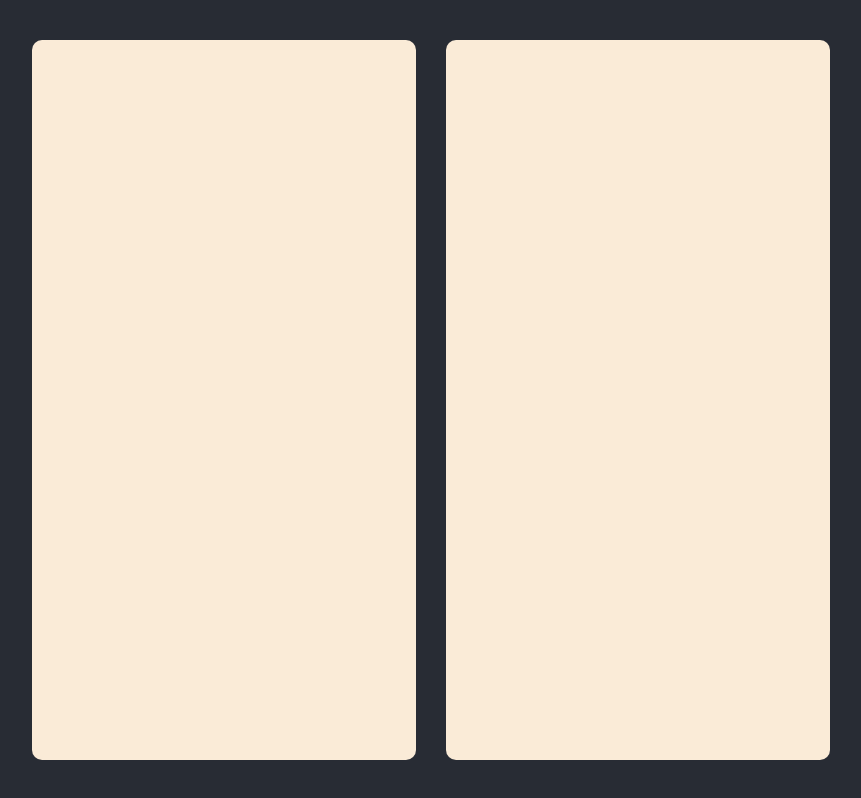
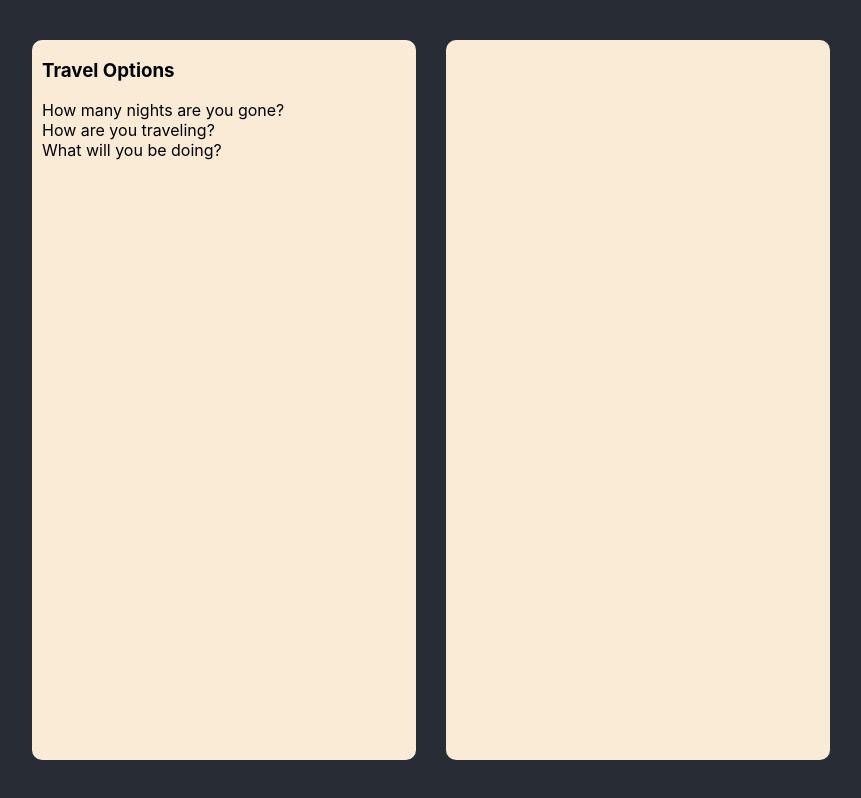
Before and after one commit to HofmaDresu/TravelChecklist, a React (Create React App) app: page / in a window 1280 px wide. Shown: the top 798 px of the page, without its empty margins (209-1070 px from the left). Built offline with nearby package versions, Linux system fonts and the light colour scheme; the HTML template or start-up script is replaced by a standard one.

Commit message:
Begin displaying travel options

```diff
--- a/src/App.css
+++ b/src/App.css
@@ -1,5 +1,4 @@
 .App {
-  text-align: center;
   background-color: #282c34;
   min-height: 100vh;
   display: flex;
@@ -20,6 +19,7 @@
   background-color: antiquewhite;
   min-width: 300px;
   border-radius: 10px;
+  padding: 0 10px;
 }
 
 .App-logo {
--- a/src/App.js
+++ b/src/App.js
@@ -12,10 +12,17 @@ class App extends Component {
     }
   }
   render() {
+    const travelOptions = this.state.questionData.map(qd => (
+      <div>
+        <label>{qd.title}</label>
+      </div>
+    ));
     return (
       <div className="App">
         <div className="app-content">
           <div className="data-container">
+            <h3>Travel Options</h3>
+            {travelOptions}
           </div>
           <div className="data-container">
           </div>
```
